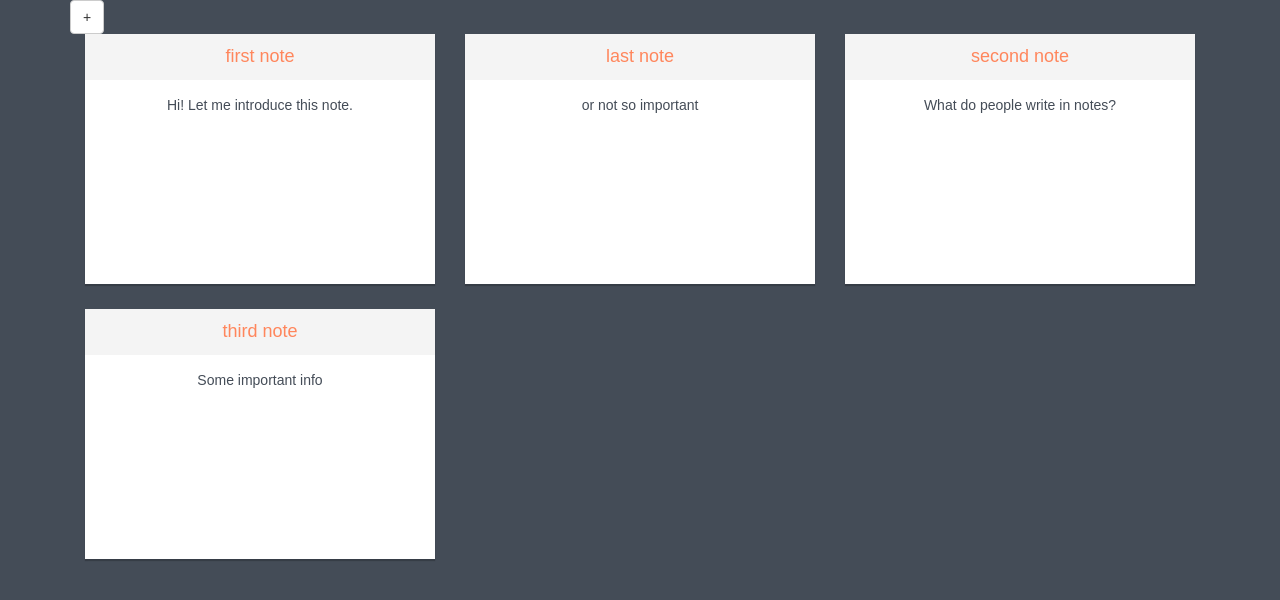
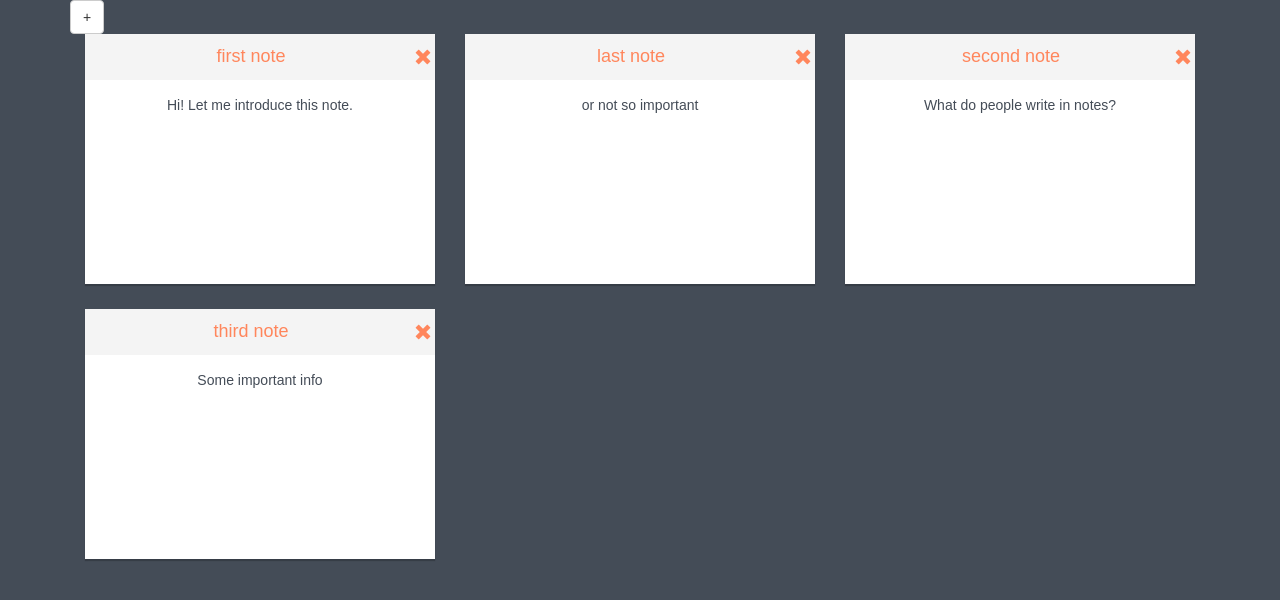
Before and after one commit to summeragain/notes, a React (Create React App) app: page / in a window 1280 px wide. Shown: the top 600 px of the page. Built offline with nearby package versions, Linux system fonts and the light colour scheme.

Commit message:
Add delete note function

```diff
--- a/src/List.js
+++ b/src/List.js
@@ -55,9 +55,16 @@ class List extends Component {
     return Math.max.apply(Math, this.state.list.map(o => o.id));
   }
 
+  deleteNote = (id) => {
+    let index = this.state.list.findIndex(o => o.id === id);
+    if (index !== -1) {
+      this.state.list.splice(index, 1);
+      this.setState({ list: this.state.list });
+    }
+  }
   render() {
     let listItems = this.state.list.map((note) =>
-      <Note note={note} key={note.id} onClick={() => this.showNoteModal(note.id)} />
+      <Note note={note} key={note.id} onClick={() => this.showNoteModal(note.id)} onDelete={() => this.deleteNote(note.id)} />
     );
 
     return (
--- a/src/Note.js
+++ b/src/Note.js
@@ -4,12 +4,18 @@ class Note extends Component {
   onClick() {
     this.props.onClick();
   }
+  deleteNote(event) {
+    this.props.onDelete();
+    event.stopPropagation();
+  }
   render() {
     return (
       <div data-id={this.props.note.id} className="note-wrapper col-md-4 col-sm-6">
-        <div className="white-panel" onClick={() => this.props.onClick()}>
+        <div className="white-panel" onClick={() => this.onClick()}>
           <div className="note-title">
-            <h4>{this.props.note.title}</h4>
+            <h4>{this.props.note.title}
+              <span onClick={event => this.deleteNote(event)} className="glyphicon glyphicon-remove pull-right" aria-hidden="true"></span>
+            </h4>
           </div>
           <div className="note-content">
             {this.props.note.content}
```
